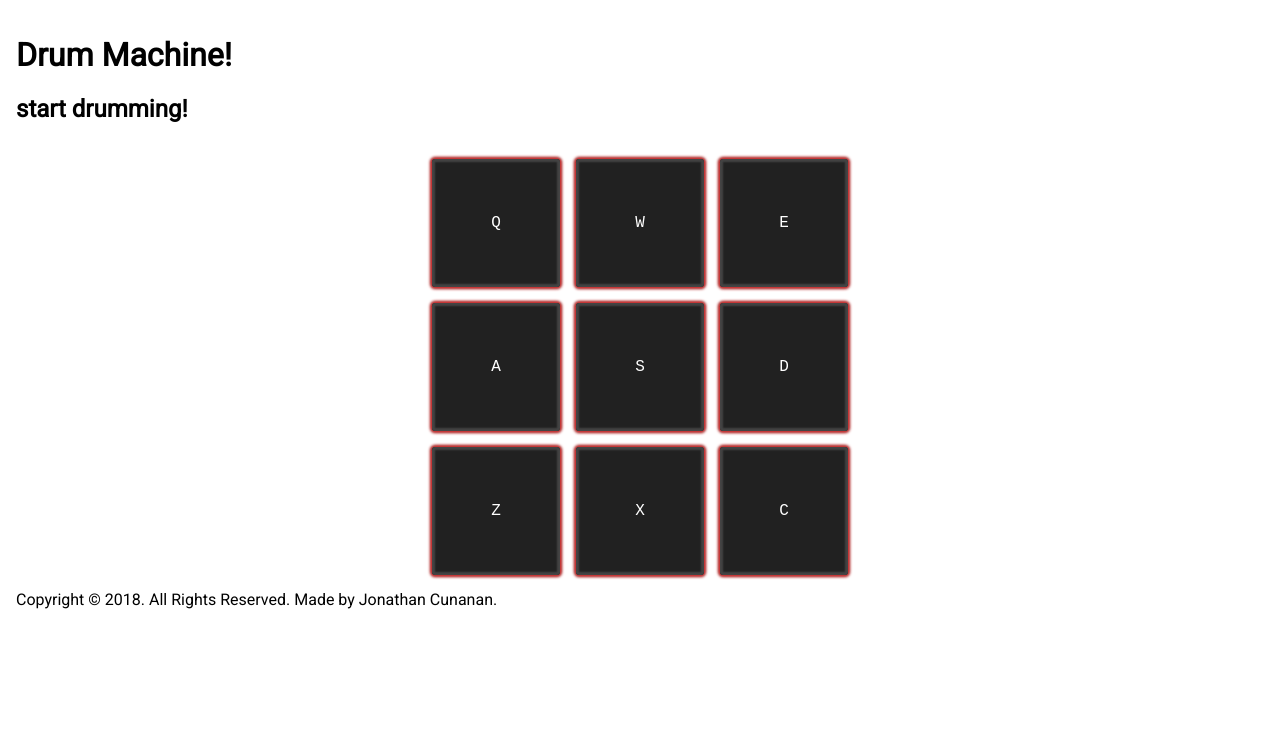
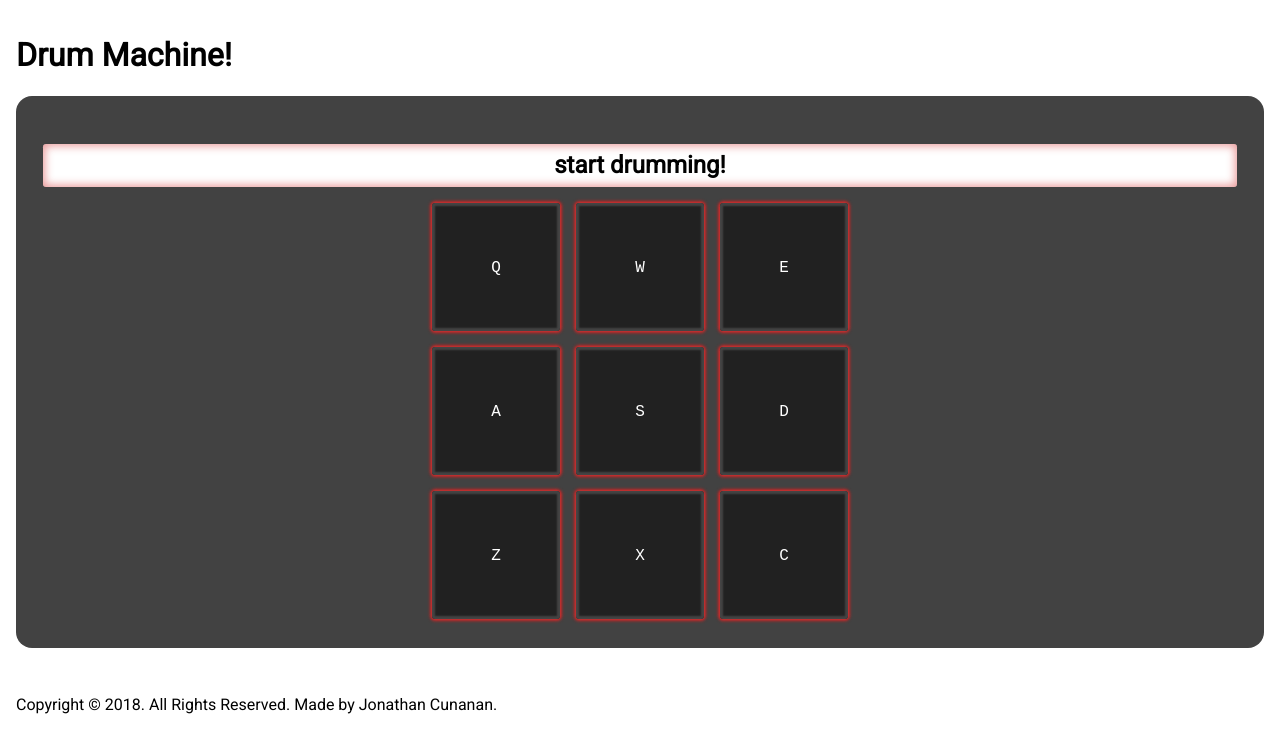
Before and after one commit to jcunanan05/drum-machine, a React (Create React App) app: page / in a window 1280 px wide. Shown: the top 752 px of the page. Built offline with nearby package versions, Linux system fonts and the light colour scheme.

Commit message:
Add Drum machine basic styling

```diff
--- a/src/components/App.js
+++ b/src/components/App.js
@@ -53,10 +53,11 @@ class App extends React.Component {
             <h1 className="header__text">
               Drum Machine!
             </h1>
+          </header>
 
-            <section className="display">
-              <h2>{ this.state.displayName }</h2>
-            </section>
+          <section className="drum-machine">
+            <header className="display">
+              <h2 className="display__title">{ this.state.displayName }</h2>
             </header>
 
             <ol
@@ -68,7 +69,7 @@ class App extends React.Component {
                   buttonKey={drumpad.key}
                   audioSource={drumpad.audioSource} />))}
             </ol>
-
+          </section>
 
           <footer className="footer">
             Copyright &copy; 2018. All Rights Reserved. Made by Jonathan Cunanan.
--- a/src/css/index.css
+++ b/src/css/index.css
@@ -25,6 +25,23 @@ body {
   .main {
     display: grid;
     grid-auto-rows: min-content; } }
+
+.drum-machine {
+  background: #424242;
+  border-radius: 1rem;
+  padding: 3rem 0.8rem 0.8rem 0.8rem;
+  margin-bottom: 3rem; }
+
+.display {
+  background: white;
+  border-radius: 0.2rem;
+  padding: 0.5rem;
+  margin: 0 0.9rem;
+  box-shadow: 0px 0px 8px 2px #d32f2f7a inset; }
+
+.display__title {
+  text-align: center;
+  margin: 0; }
 
 .drumpads {
   text-align: center;
--- a/src/css/sass/_all.sass
+++ b/src/css/sass/_all.sass
@@ -2,6 +2,7 @@
 @import 'helpers'
 @import 'reset'
 @import 'components/app'
+@import 'components/drumMachine'
 @import 'components/drumpads'
 @import 'components/drumpad'
 @import 'components/footer'
--- a/src/css/sass/components/_app.sass
+++ b/src/css/sass/components/_app.sass
@@ -9,5 +9,5 @@
 
 @supports (display: grid)
   .main
-      display: grid
-      grid-auto-rows: min-content
+    display: grid
+    grid-auto-rows: min-content
--- /dev/null
+++ b/src/css/sass/components/_drumMachine.sass
@@ -0,0 +1,18 @@
+$drum-machine-color: #424242
+
+.drum-machine
+  background: $drum-machine-color
+  border-radius: 1rem
+  padding: 3rem 0.8rem 0.8rem 0.8rem
+  margin-bottom: 3rem
+
+.display
+  background: white
+  border-radius: 0.2rem
+  padding: 0.5rem
+  margin: 0 0.9rem
+  box-shadow: 0px 0px 8px 2px #d32f2f7a inset
+
+.display__title
+  text-align: center
+  margin: 0
```
Also changed, not shown: 1 other file (tests, documents, lock files or other folders). Lines whose indentation alone changed are shown as unchanged.
